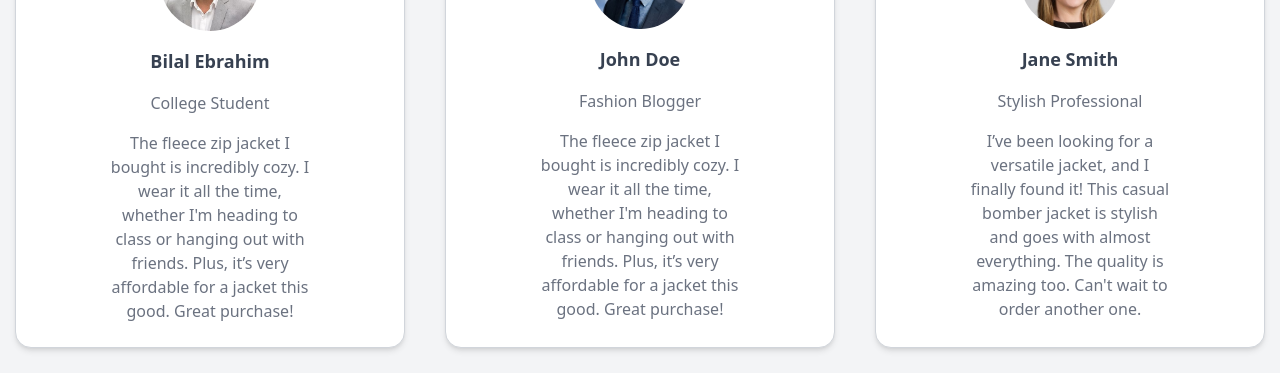
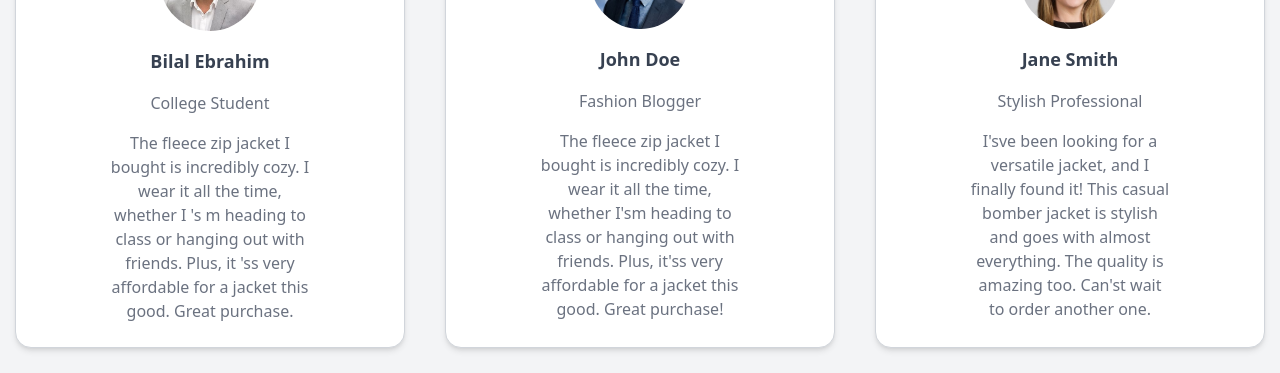
Before and after one commit to bilalEBR/nextjs-deployment, a Next.js app: page / in a window 1280 px wide. Shown: the part 2340-2713 px from the top of the page. Built offline with nearby package versions, Linux system fonts and the light colour scheme.

Commit message:
rule corrections

```diff
--- a/app/components/Testimonials.tsx
+++ b/app/components/Testimonials.tsx
@@ -19,8 +19,8 @@ const Testimonials = () => {
             <h3 className="text-gray-700 font-semibold text-lg">Bilal Ebrahim</h3>
             <p className="text-gray-500">College Student</p>
             <p className="max-w-[200px] text-gray-500">
-            The fleece zip jacket I bought is incredibly cozy. I wear it all the time, whether I'm heading to class or hanging out with friends.
-             Plus, it’s very affordable for a jacket this good. Great purchase!
+            The fleece zip jacket I bought is incredibly cozy. I wear it all the time, whether I &apos;s m heading to class or hanging out with friends.
+             Plus, it &apos;ss very affordable for a jacket this good. Great purchase.
             </p>
           </div>
         </div>
@@ -38,8 +38,8 @@ const Testimonials = () => {
             <h3 className="text-gray-700 font-semibold text-lg">John Doe</h3>
             <p className="text-gray-500">Fashion Blogger</p>
             <p className="max-w-[200px] text-gray-500">
-            The fleece zip jacket I bought is incredibly cozy. I wear it all the time, whether I'm heading to class or hanging out with friends.
-            Plus, it’s very affordable for a jacket this good. Great purchase!
+            The fleece zip jacket I bought is incredibly cozy. I wear it all the time, whether I&apos;sm heading to class or hanging out with friends.
+            Plus, it&apos;ss very affordable for a jacket this good. Great purchase!
             </p>
           </div>
         </div>
@@ -57,9 +57,9 @@ const Testimonials = () => {
             <h3 className="text-gray-700 font-semibold text-lg">Jane Smith</h3>
             <p className="text-gray-500">Stylish Professional</p>
             <p className="max-w-[200px] text-gray-500">
-            I’ve been looking for a versatile jacket, and I finally found it! This casual bomber jacket is stylish and goes with almost everything.
+            I&apos;sve been looking for a versatile jacket, and I finally found it! This casual bomber jacket is stylish and goes with almost everything.
             The quality is amazing too.
-             Can't wait to order another one.
+             Can&apos;st wait to order another one.
             </p>
           </div>
         </div>
```
